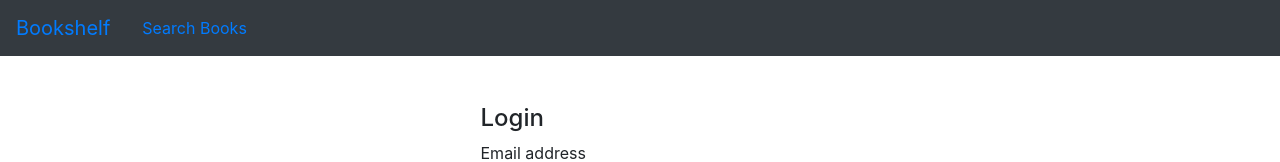
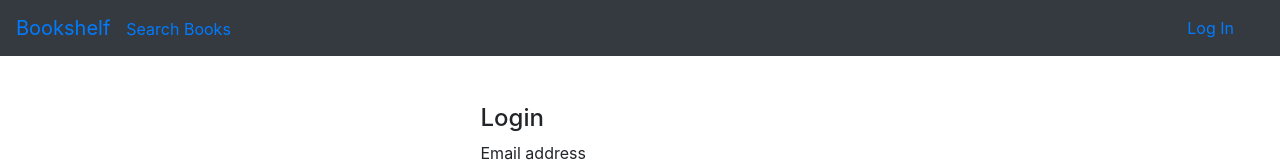
Before and after one commit to SendaRaven/Bookshelf, a React (Create React App) app in the folder bookschelf-client/: page /login in a window 1280 px wide. Shown: the top 162 px of the page. Built offline with nearby package versions, Linux system fonts and the light colour scheme.

Commit message:
extracted navigation from App.js to seperate module

```diff
--- a/bookschelf-client/src/App.js
+++ b/bookschelf-client/src/App.js
@@ -10,31 +10,17 @@ import Bookshelf from '../src/components/Bookshelf';
 import BookView from '../src/components/BookView';
 
 import 'bootstrap/dist/css/bootstrap.min.css';
-import Navbar from 'react-bootstrap/Navbar';
+
 import Container from 'react-bootstrap/Container';
-import Nav from "react-bootstrap/Nav";
+import Navigation from './components/Navigation';
+
 
 export default function ButtonAppBar() {
 
   return (
     <div>
       <Router>
-
-
-          <Navbar bg="dark" variant="dark">
-            <Navbar.Brand /*  href="/" */><Link to="/" >Bookshelf</Link></Navbar.Brand>
-            <Nav.Link ><Link to="/Bookshelf">Search Books</Link></Nav.Link>
-            {/* <Nav className="mr-auto">
-
-              <Nav.Link href="#features">Features</Nav.Link>
-              <Nav.Link href="#pricing">Pricing</Nav.Link>
-            </Nav> */}
-            {/* <Form inline>
-              <FormControl type="text" placeholder="Search" className="mr-sm-2" />
-              <Button variant="outline-info">Search</Button>
-            </Form> */}
-
-          </Navbar>
+        <Navigation />
 
         <Container className="d-flex justify-content-center mt-5">
           <Switch>
--- /dev/null
+++ b/bookschelf-client/src/components/Navigation.jsx
@@ -0,0 +1,54 @@
+import React from 'react'
+import Nav from "react-bootstrap/Nav";
+import Navbar from 'react-bootstrap/Navbar';
+import { Link, useParams } from 'react-router-dom'
+import { currentUser, logout } from './api';
+import Col from 'react-bootstrap/Col';
+import Row from 'react-bootstrap/Row'
+import Container from 'react-bootstrap/Container'
+
+const handleLogout = () => {
+    logout();
+    this.props.history.push('/')
+}
+
+
+
+
+export default function Navigation() {
+    const isLoggedIn = !!currentUser();
+    const leftMenu = () => {
+
+        const hideMenu = ['/login', "/signup"].includes(url);
+        if (hideMenu) {
+            return null
+        }
+        return (
+            <Col sm="auto" className="d-flex align-items-center" >
+                {!isLoggedIn && <Link to="/login">Log In</Link>}
+                {isLoggedIn && <Link to="/" onClick={handleLogout}>Log Out</Link>}
+            </Col>
+        )
+    }
+    const url = useParams();
+    return (
+        <Navbar bg="dark" variant="dark" >
+            <Row row className="w-100 justify-content-between">
+                <Col className="flex-grow-2">
+                    <Navbar.Brand /*  href="/" */><Link to="/" >Bookshelf</Link></Navbar.Brand>
+                    <Link to="/Bookshelf">Search Books</Link>
+                    {/* <Nav className="mr-auto">
+
+          <Nav.Link href="#features">Features</Nav.Link>
+          <Nav.Link href="#pricing">Pricing</Nav.Link>
+        </Nav> */}
+                    {/* <Form inline>
+          <FormControl type="text" placeholder="Search" className="mr-sm-2" />
+          <Button variant="outline-info">Search</Button>
+        </Form> */}
+                </Col>
+                {leftMenu()}
+            </Row>
+        </Navbar>
+    )
+}
```
